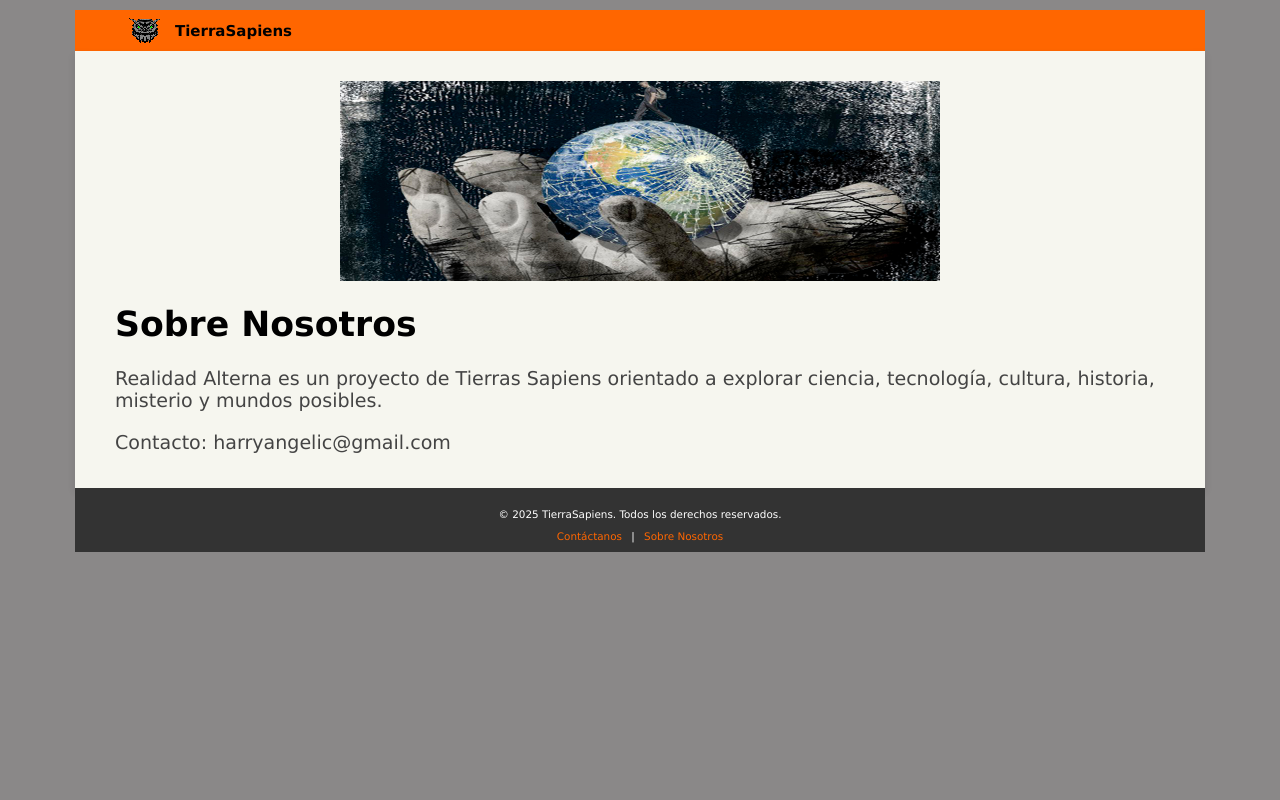
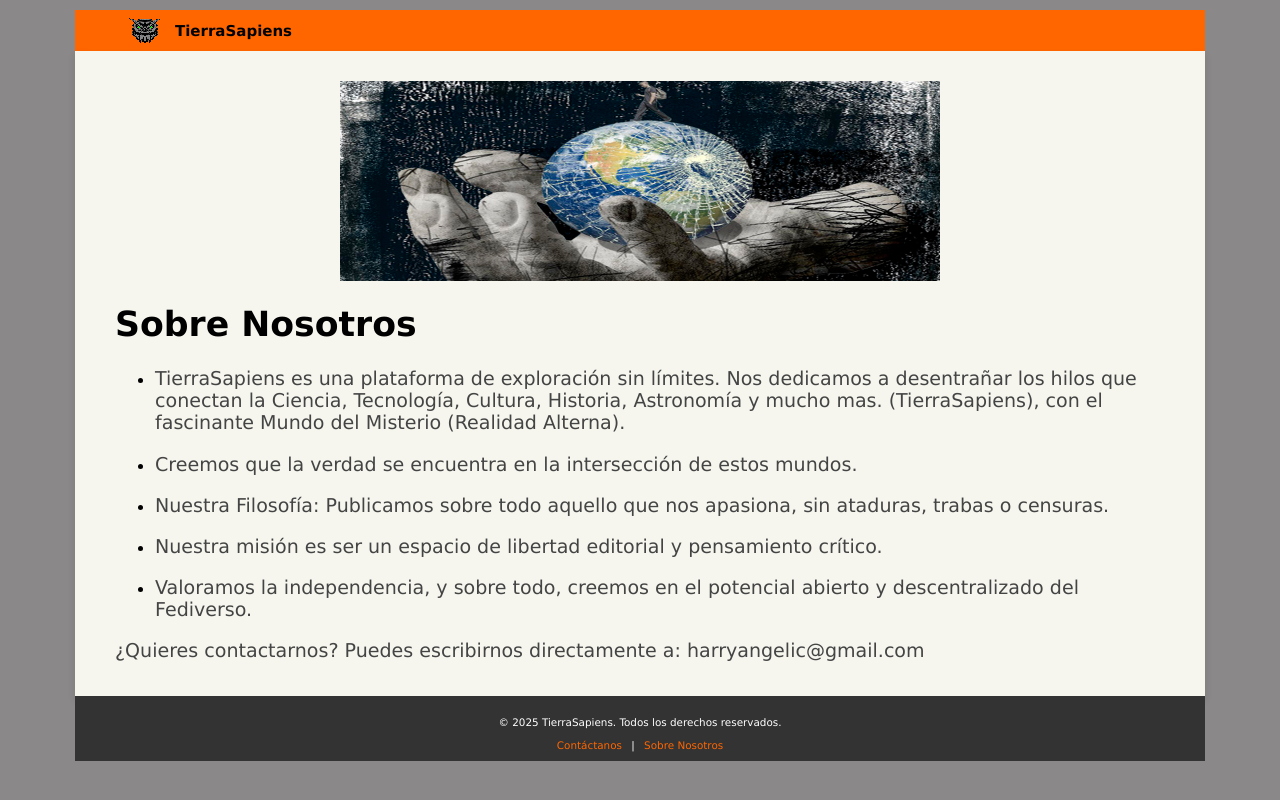
Before and after one commit to TierraSapiens/RealidadAlterna, a Jekyll site: the page built from sobre-nosotros.md, in a window 1280 px wide. Shown: the top 800 px of the page. Built offline with Jekyll 4.4.1, drawn with Linux system fonts in a browser that asks for light colours.

Commit message:
modificacino

```diff
--- a/sobre-nosotros.md
+++ b/sobre-nosotros.md
@@ -11,6 +11,15 @@ clase_pagina: sobre-nosotros-page
 
 # Sobre Nosotros
 
-Realidad Alterna es un proyecto de Tierras Sapiens orientado a explorar ciencia, tecnología, cultura, historia, misterio y mundos posibles.
+* TierraSapiens es una plataforma de exploración sin límites.
+Nos dedicamos a desentrañar los hilos que conectan la Ciencia, Tecnología, Cultura, Historia, Astronomía y mucho mas. (TierraSapiens), con el fascinante Mundo del Misterio (Realidad Alterna).
 
-Contacto: harryangelic@gmail.com
+* Creemos que la verdad se encuentra en la intersección de estos mundos.
+
+* Nuestra Filosofía: Publicamos sobre todo aquello que nos apasiona, sin ataduras, trabas o censuras.
+
+* Nuestra misión es ser un espacio de libertad editorial y pensamiento crítico.
+
+* Valoramos la independencia, y sobre todo, creemos en el potencial abierto y descentralizado del Fediverso.
+
+¿Quieres contactarnos? Puedes escribirnos directamente a: harryangelic@gmail.com
```
Also changed, not shown: contactanos.md (+1 -1 lines).
